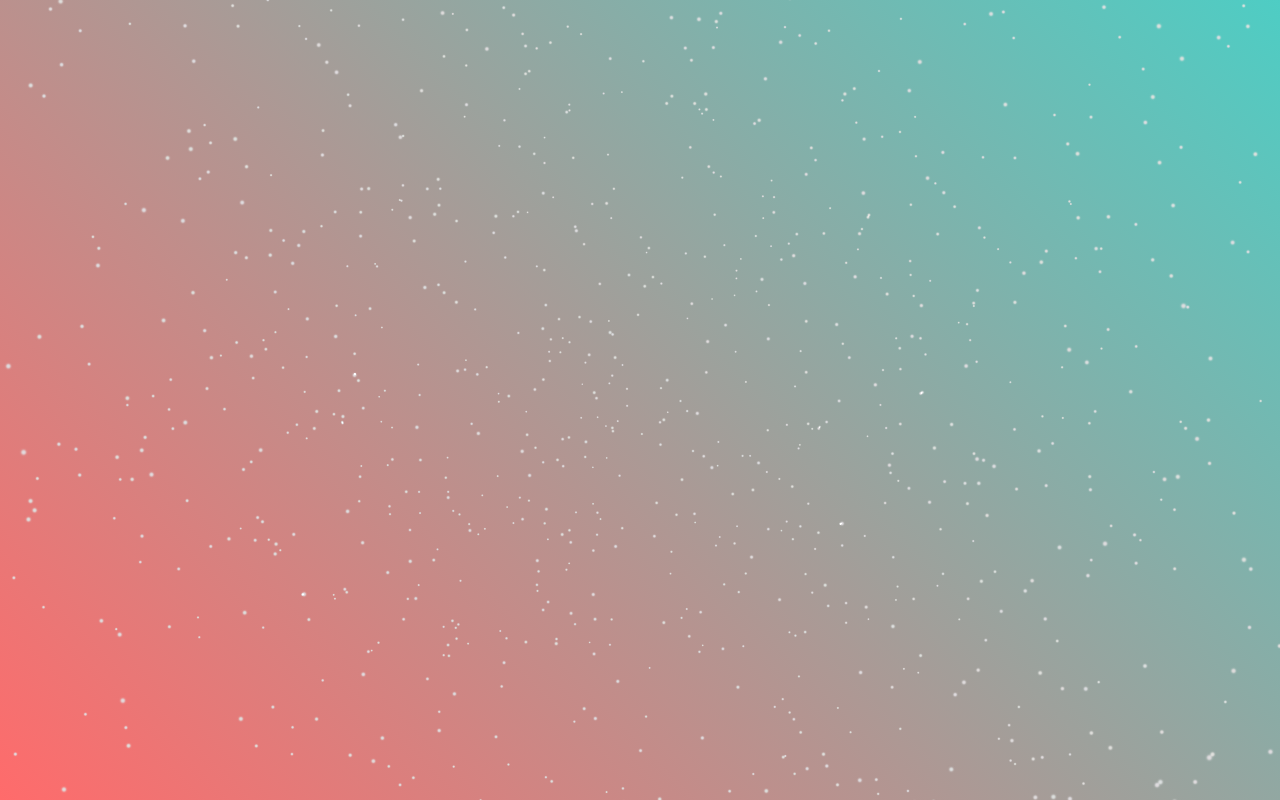
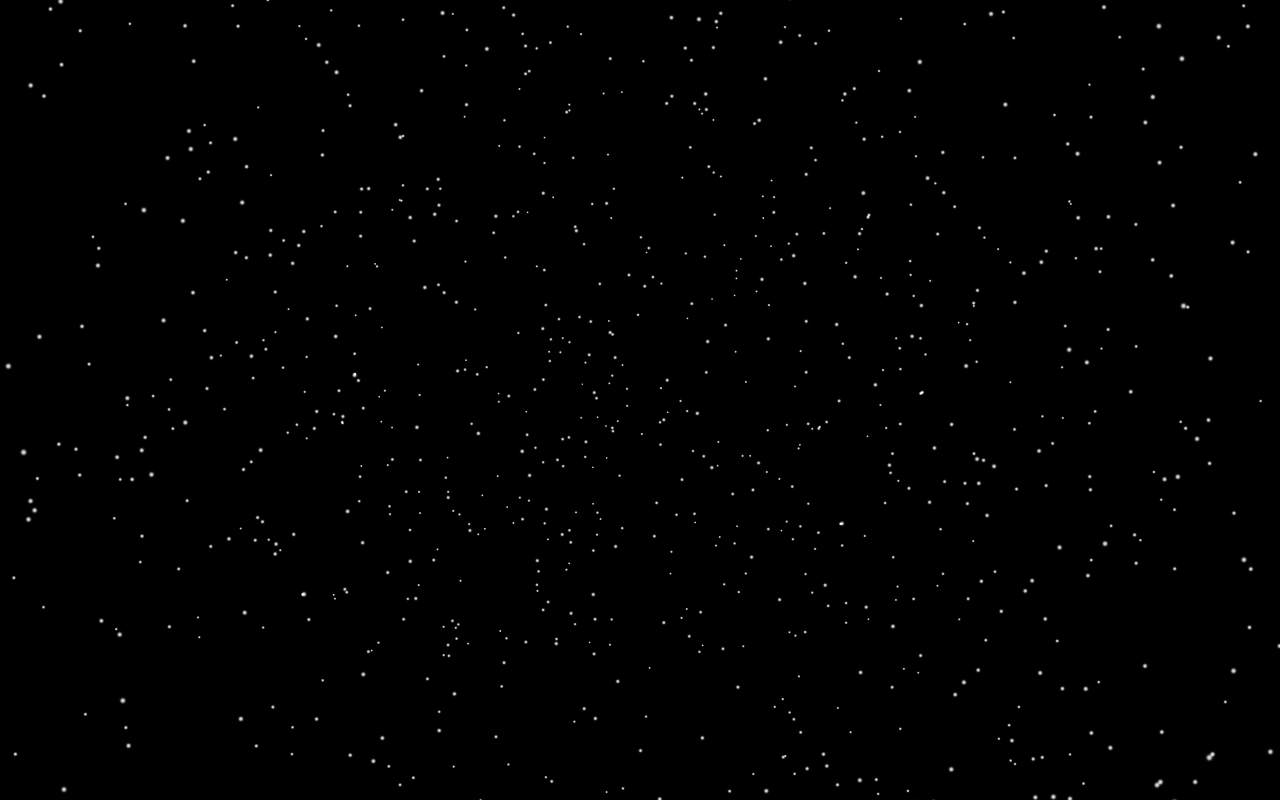
Before and after one commit to sophienocode/Galaxy, a React (Vite) app: page / in a window 1280 px wide. Built offline with nearby package versions, Linux system fonts and the light colour scheme.

Commit message:
(Auth): Thinking about some ideias for implementation in website

```diff
--- a/package.json
+++ b/package.json
@@ -15,6 +15,7 @@
     "@tailwindcss/vite": "^4.2.1",
     "react": "^19.2.0",
     "react-dom": "^19.2.0",
+    "react-icons": "^5.6.0",
     "tailwindcss": "^4.2.1",
     "three": "^0.183.2"
   },
--- a/src/App.jsx
+++ b/src/App.jsx
@@ -1,15 +1,34 @@
 // App.jsx
-import { Canvas } from '@react-three/fiber'
-import { OrbitControls } from '@react-three/drei'
-import Scene from './Scene.jsx'
+import { Canvas } from "@react-three/fiber";
+import Scene from "./Scene.jsx";
+import Sidebar from "./Sidebar.jsx";
 
 export default function App() {
   return (
-    <div style={{ width: '100vw', height: '100vh' }}>
-      <Canvas style={{ width: '100%', height: '100%' }}>
-        <Scene />
+    <div className="h-screen w-full bg-black text-white relative overflow-hidden">
 
-      </Canvas>
+      {/* Background (galaxy) */}
+      <div className="absolute inset-0 z-0">
+        <Canvas>
+          <Scene />
+        </Canvas>
+      </div>
+
+      {/* Conteúdo acima */}
+      <div className="relative z-10 flex h-full">
+
+        {/* Sidebar */}
+        <Sidebar  />
+
+        {/* Conteúdo principal */}
+        <main className="flex-1 p-10">
+          <h1 className="text-4xl font-bold">
+
+          </h1>
+        </main>
+
+      </div>
+
     </div>
-  )
+  );
 }
--- a/src/Scene.jsx
+++ b/src/Scene.jsx
@@ -1,11 +1,12 @@
 
 import GalaxyBackground from './GalaxyBackground'
+
 
 export default function Scene() {
   return (
     <>
       <GalaxyBackground />
-      {/* Seus outros elementos 3D */}
+
     </>
   )
 }
--- /dev/null
+++ b/src/Sidebar.jsx
@@ -0,0 +1,11 @@
+
+function Sidebar() {
+
+
+  return (
+    <>
+    </>
+  );
+}
+
+export default Sidebar;
--- a/src/index.css
+++ b/src/index.css
@@ -1,7 +1 @@
 @import "tailwindcss";
-
-
-canvas {
-
-  background: linear-gradient(45deg, #ff6b6b, #4ecdc4);
-}
```
Also changed, not shown: 1 other file (tests, documents, lock files or other folders).
